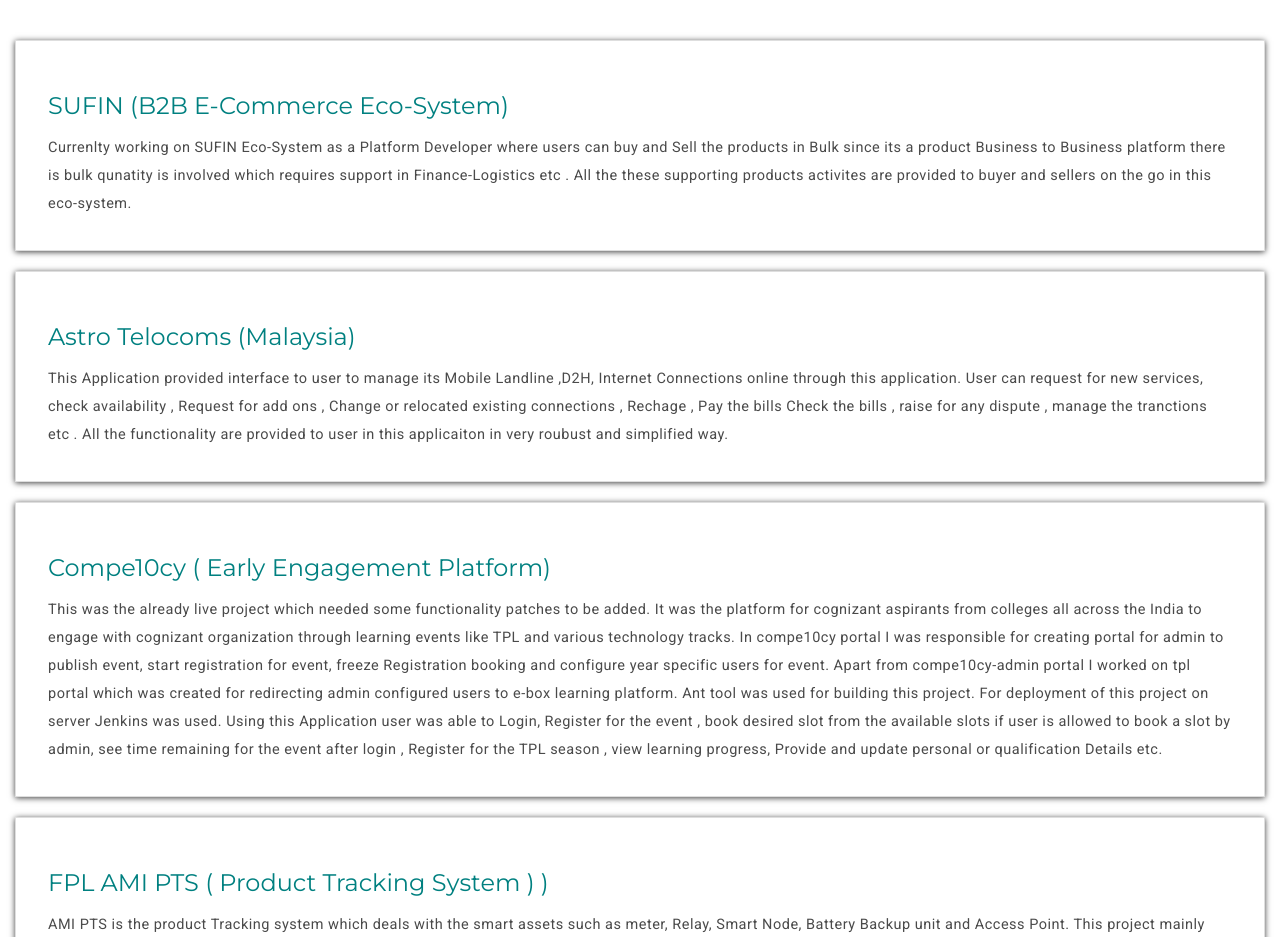
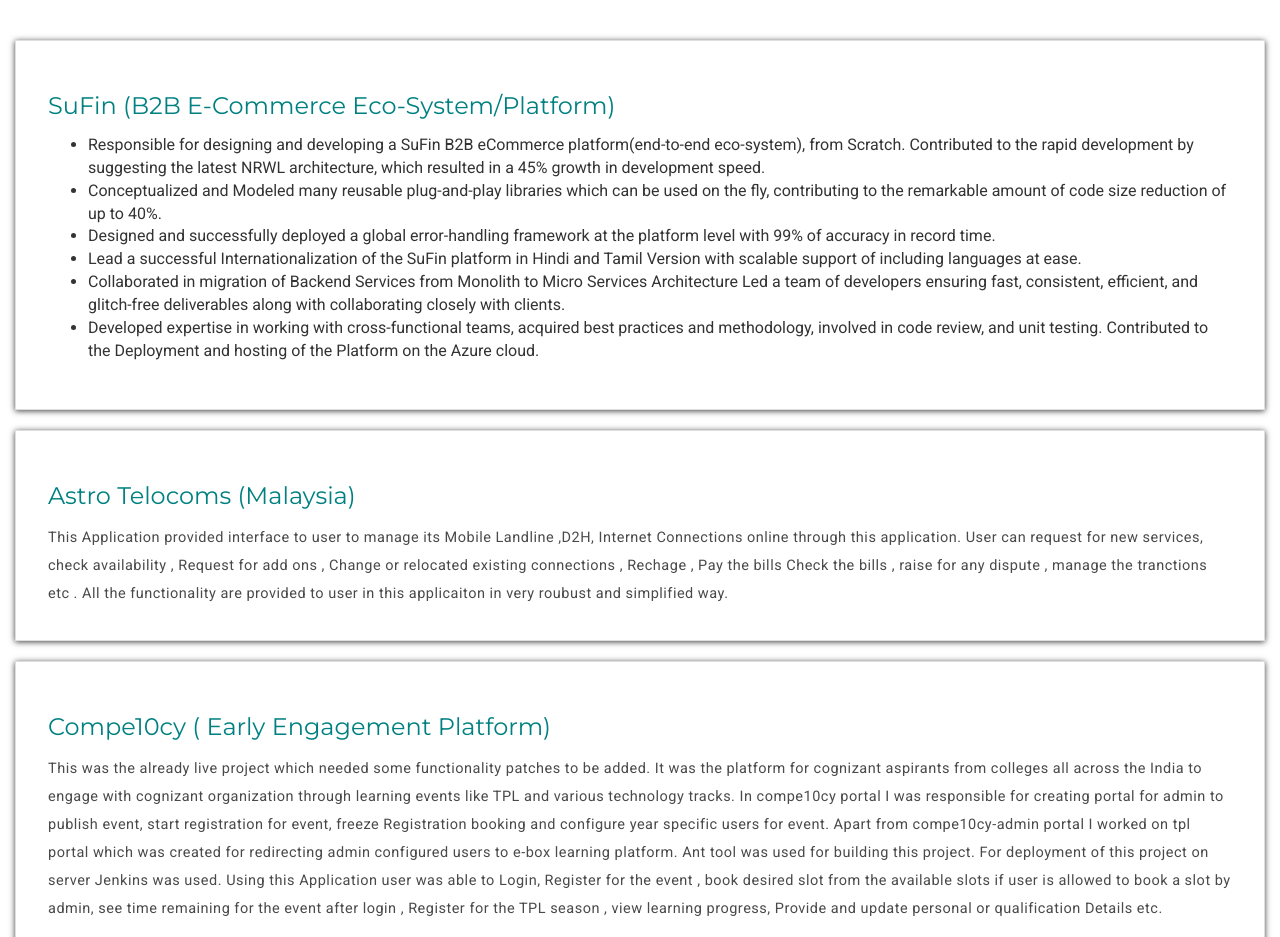
Before and after one commit to abhishekM30/abhishekM30.github.io, a plain HTML site: page index.html in a window 1280 px wide. Shown: the part 1863-2800 px from the top of the page. Drawn offline with nearby package versions, Linux system fonts and the light colour scheme; files whose address does not match are found by name.

Commit message:
latest HTML

```diff
--- a/index.html
+++ b/index.html
@@ -27,6 +27,8 @@
     <link rel="stylesheet"
         href="https://cdn.rawgit.com/konpa/devicon/df6431e323547add1b4cf45992913f15286456d3/devicon.min.css">
     <link rel="stylesheet" href="https://cdnjs.cloudflare.com/ajax/libs/font-awesome/4.7.0/css/font-awesome.min.css">
+    <link rel="stylesheet" href="https://cdn.jsdelivr.net/gh/devicons/devicon@v2.15.1/devicon.min.css">
+
 
 
     <!-- heap analytics -->
@@ -105,8 +107,9 @@
                             <span class="fa fa-code" aria-hidden="true"></span>
                             <span class="intro-text-hgl"> Full Stack Developer</span>
                             <span class="fa fa-code" aria-hidden="true"></span>
-                            <br>based in the beautiful city of <span class="city">Pune</span>, India.</p>
-                            <!-- start mouse wrap -->
+                            <br>based in the beautiful city of <span class="city">Pune</span>, India.
+                        </p>
+                        <!-- start mouse wrap -->
                         <div class="mouse-warp">
                             <a href="#mouse-here" class="page-scroll">
                                 <div class="mouse">
@@ -172,7 +175,8 @@
                     <div class="button-group">
                         <div class="text">Download CV</div>
                         <div class="icon-cv">
-                            <a href="assets/Abhishek_Mhaiskar_Mar-2023.pdf" alt="Abhishek Mhaisar latest CV" target="_blank">
+                            <a href="assets/Abhishek_Mhaiskar_Mar-2023.pdf" alt="Abhishek Mhaisar latest CV"
+                                target="_blank">
                                 <span class="fa fa-arrow-circle-down" aria-hidden="true"></span>
                             </a>
                         </div>
@@ -295,12 +299,44 @@
 
             <h3 class="heading"></h3>
             <div class="grid1 wow bounceInUp data-wow-delay=4s">
-                <h3> SUFIN (B2B E-Commerce Eco-System)</h3>
-                <p>Currenlty working on SUFIN Eco-System as a Platform Developer where users can buy and Sell the
-                    products in Bulk since its a product
-                    Business to Business platform there is bulk qunatity is involved which requires support in
-                    Finance-Logistics etc . All the these supporting products
-                    activites are provided to buyer and sellers on the go in this eco-system. </p>
+                <h3> SuFin (B2B E-Commerce Eco-System/Platform)</h3>
+                <p>
+                <ul>
+                    <li>
+                        Responsible for designing and developing a SuFin B2B eCommerce platform(end-to-end eco-system),
+                        from
+                        Scratch. Contributed to the rapid development by suggesting the latest NRWL architecture, which
+                        resulted in a 45% growth in development speed.
+                    </li>
+                    <li>
+                        Conceptualized and Modeled many reusable plug-and-play libraries which can be used on the fly,
+                        contributing to the remarkable amount of code size reduction of up to 40%.
+                    </li>
+                    <li>
+                        Designed and successfully deployed a global error-handling framework at the platform level with
+                        99%
+                        of accuracy in record time.
+                    </li>
+                    <li>
+                        Lead a successful Internationalization of the SuFin platform in Hindi and Tamil Version with
+                        scalable support of including languages at ease.
+                    </li>
+                    <li>
+                        Collaborated in migration of Backend Services from Monolith to Micro Services Architecture
+                        Led a team of developers ensuring fast, consistent, efficient, and glitch-free deliverables
+                        along
+                        with collaborating closely with clients.
+                    </li>
+                    <li>
+                        Developed expertise in working with cross-functional teams, acquired best practices and
+                        methodology,
+                        involved in code review, and unit testing. Contributed to the Deployment and hosting of the
+                        Platform
+                        on the Azure cloud.
+                    </li>
+
+                </ul>
+                </p>
             </div>
         </div>
         <!-- LntNxt Sufin Project Info -->
@@ -441,7 +477,7 @@
         <div class="container">
             <div class="col-md-4">
                 <div class="grid1 wow bounceInDown data-wow-delay=1s">
-                    <h3>B.Tech, E&TC</h3>
+                    <h3>B.Tech, Electronics and Tele-Communications</h3>
                     <p>Pune University</p>
                     <p>76.40% (HONOURS)</p>
                     <h4><b>Year</b> : 2013-2017</h4>
@@ -526,7 +562,7 @@
                             <span class="devicon-spring-plain colored" aria-hidden="true"></span>
                             <!-- <i class="fa fa-file-code-o fa-wrapper" aria-hidden="true"></i> -->
                         </div>
-                        <h3>Spring FrameWork</h3>
+                        <h3>Spring</h3>
                     </div>
 
                     <div class="col-md-3 services-item">
@@ -539,7 +575,7 @@
 
                     <div class="col-md-3 services-item">
                         <div class="rotate">
-                            <span class="devicon-mongodb-plain-wordmark colored" aria-hidden="true"></span>
+                            <span class="devicon-mongodb-plain-wordmark" aria-hidden="true"></span>
                             <!-- <i class="fa fa-search fa-wrapper" aria-hidden="true"></i>-->
                         </div>
                         <h3>MongoDB</h3>
@@ -553,10 +589,10 @@
 
                     <div class="col-md-3 services-item">
                         <div class="rotate">
-                            <span class="devicon-azure-plain colored" aria-hidden="true"></span>
+                            <span class="devicon-azure-plain" aria-hidden="true"></span>
                             <!-- <i class="fa fa-file-code-o fa-wrapper" aria-hidden="true"></i> -->
                         </div>
-                        <h3>Basic Azure DevOps & Cloud </h3>
+                        <h3>Azure DevOps/Cloud </h3>
                     </div>
 
                     <div class="col-md-3 services-item">
@@ -597,8 +633,9 @@
 
                 <div class="col-md-12">
                     <div class="color-light">
-                        <h2 class="wow bounceInDown" data-wow-delay="1s">Presently working at LTI-Mindtree as Full Stack Developer.
-                             So more skills to be acquired.</h2>
+                        <h2 class="wow bounceInDown" data-wow-delay="1s">Presently working at LTI-Mindtree as Full Stack
+                            Developer.
+                            So more skills to be acquired.</h2>
                     </div>
                 </div>
             </div>
```
